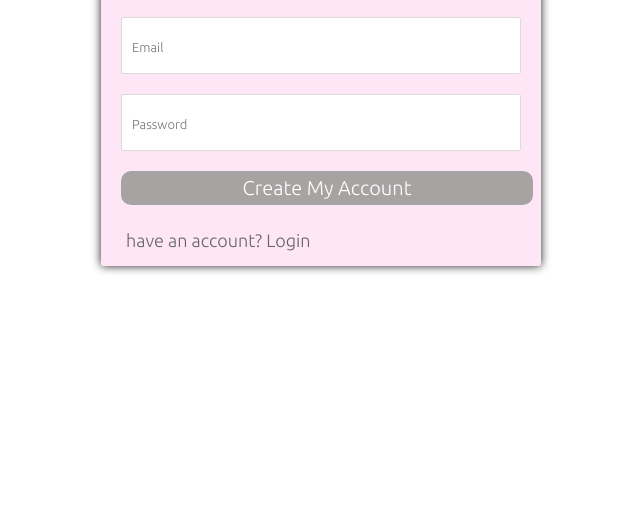
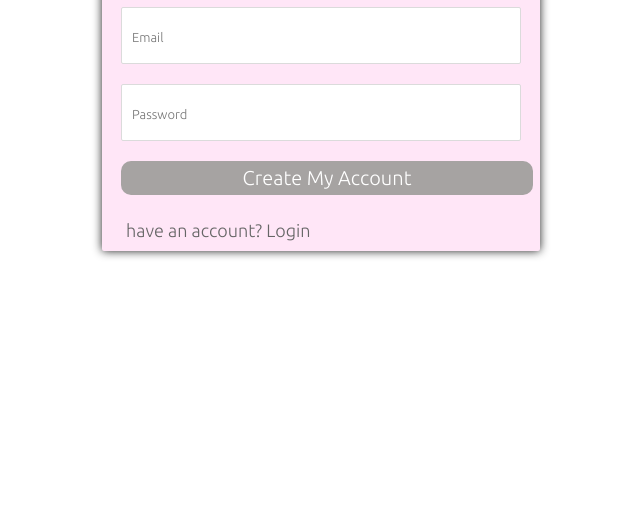
Before and after one commit to ayahochberg/onlineStore, a plain HTML site: page client/src/register.html in a window 1280 px wide. Shown: the part 276-800 px from the top of the page, without its empty margins (319-959 px from the left). Drawn offline with Linux system fonts and the light colour scheme.

Commit message:
Register form style

```diff
--- a/client/src/css/registerStyle.css
+++ b/client/src/css/registerStyle.css
@@ -8,7 +8,7 @@ body {
 
 form {
   background-color:#ffe6f7;
-  padding: 2em 2em 1em;
+  padding: 10px 19px 5px;
   max-width: 400px;
   margin: 20px auto 0;
   box-shadow: 0 0 1em #222;
```
